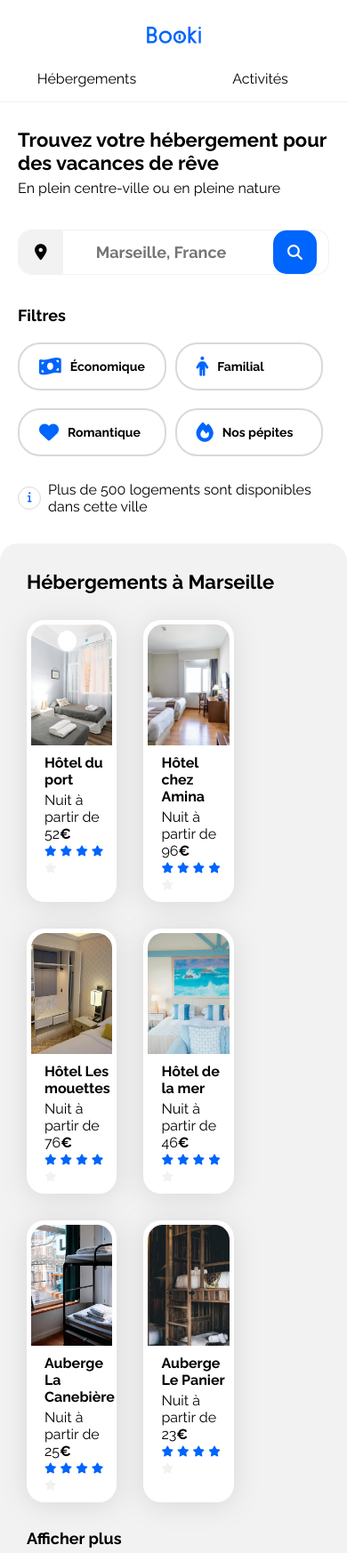
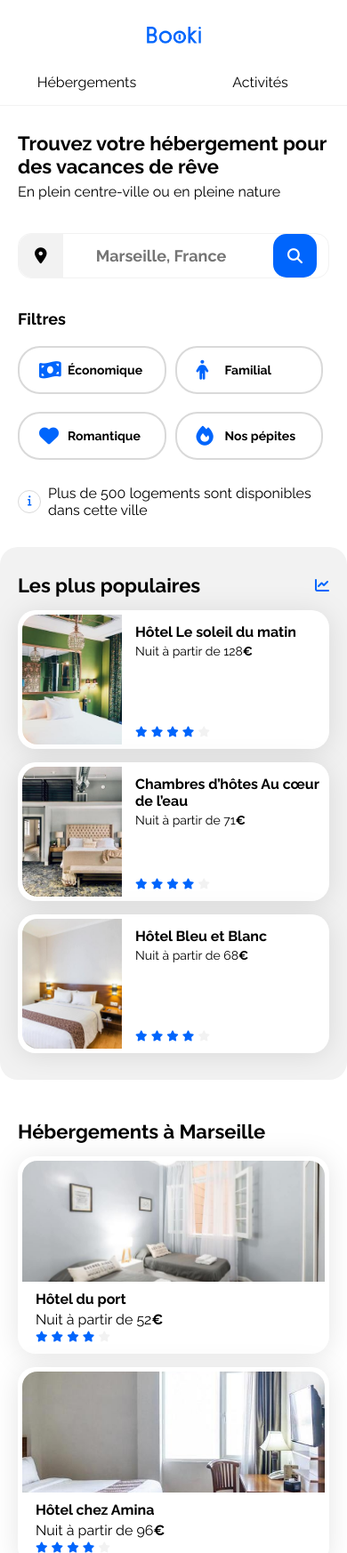
Before and after one commit to AlexLeLay/Booki, a plain HTML site: page index.html in a window 390 px wide. Shown: the top 1746 px of the page at 89% size. Drawn offline with Linux system fonts and the light colour scheme.

Commit message:
Hébergements, populaires and activités for mobile

```diff
--- a/css/style.css
+++ b/css/style.css
@@ -74,6 +74,13 @@ a {
 header {
     width: 100%;
     height: 79px;
+}
+
+.sticky {
+    position: sticky;
+    top: 0;
+    background: white;
+    z-index: 10;
 }
 
 .logo {
@@ -517,11 +524,15 @@ footer ul {
         flex-direction: column;
     }
 
+    nav a {
+        margin-left: auto;
+        margin-right: auto;
+    }
+
     .logo {
         padding: 30px;
         width: 61px;
-        margin-left: auto;
-        margin-right: auto;
+
     }
 
     .menu {
@@ -618,14 +629,72 @@ footer ul {
     .filter-items i {
         font-size: 22px;
         padding-left: 22px;
+        width: 22px;
     }
 
     .item {
         margin-left: 10px;
     }
 
-    /*  */
+
+    .hebergements-and-populaires {
+        flex-direction: column-reverse;
+        row-gap: 15px;
+    }
+
+    .populaires, .hebergements {
+        padding-inline: 20px !important;
+    }
+
+    .populaires {
+        margin-top: 0;
+    }
+
+    .populaires-cards {
+        flex-direction: column;
+    }
+
+
+    .populaires-cards .card {
+        width: 97%;
+        margin-top: 15px;
+    }
+
+    .hebergements {
+        background: none !important;
+    }
+
+    .hebergements-cards {
+        margin-top: 15px;
+        column-gap: 0;
+        row-gap: 15px;
+        flex-flow: column nowrap;
+    }
+
+    .hebergements-cards .card {
+        width: 97%;
+        margin-top: 0;
+    }
+
+    .activites {
+        margin-top: 0;
+    }
+
     .activites-cards {
         flex-direction: column;
+        row-gap: 15px;
+    }
+
+    .activites-cards .card {
+        width: 100%;
+    }
+
+    .activites-cards img {
+        height: 141px;
+    }
+
+    .activites-cards .card-content {
+        height: 59px;
+        padding: 20px 19px;
     }
 }
--- a/index.html
+++ b/index.html
@@ -16,18 +16,20 @@
 
 <body>
     <div class="main-container">
-        <header>
+        <header class="sticky">
             <nav>
-                <img src="./images/logo/Booki.png" class="logo" alt="Logo">
-                <div class="menu">
-                    <ul>
-                        <li><a href="#">Hébergements</a></li>
-                        <li><a href="#">Activités</a> </li>
-                    </ul>
-                </div>
+                <a href="#top">
+                    <img src="./images/logo/Booki.png" class="logo" alt="Logo">
+                </a>
+                    <div class="menu">
+                        <ul>
+                            <li><a href="#Hébergements">Hébergements</a></li>
+                            <li><a href="#Activités">Activités</a> </li>
+                        </ul>
+                    </div>
             </nav>
         </header>
-        <main>
+        <main id="top">
             <div class="search">
                 <div class="headline">
                     <h1 class="section-title">Trouvez votre hébergement pour des vacances de rêve</h1>
@@ -69,7 +71,7 @@
             </div>
 
             <div class="hebergements-and-populaires">
-                <section class="hebergements">
+                <section class="hebergements" id="Hébergements">
                     <div class="hebergements-title">
                         <h2 class="section-title">Hébergements à Marseille</h2>
                     </div>
@@ -239,7 +241,7 @@
                     </div>
                 </section>
             </div>
-            <div class="activites">
+            <div class="activites" id="Activités">
                 <div class="activites-title">
                     <h2 class="section-title">Activités à Marseille</h2>
                 </div>
```
